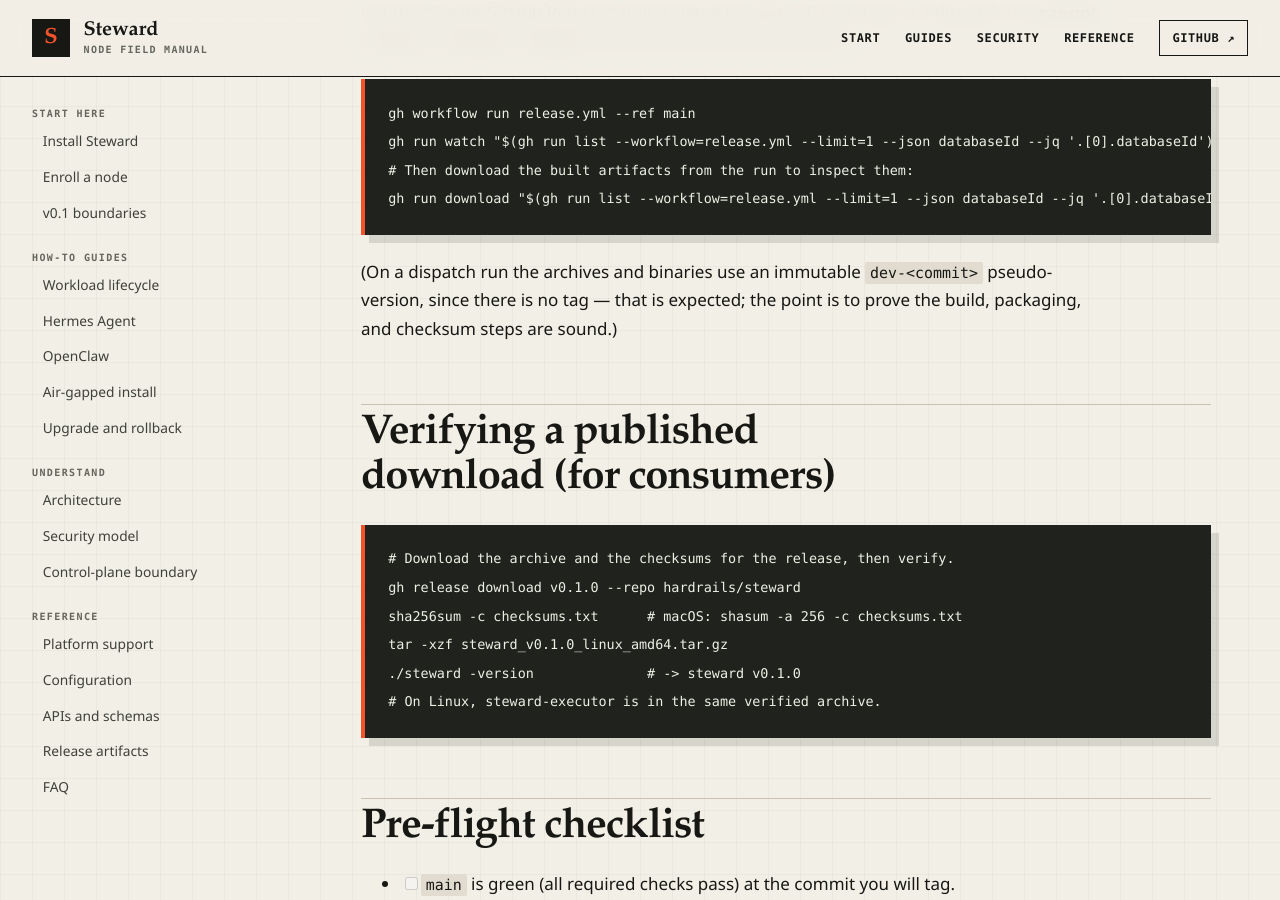
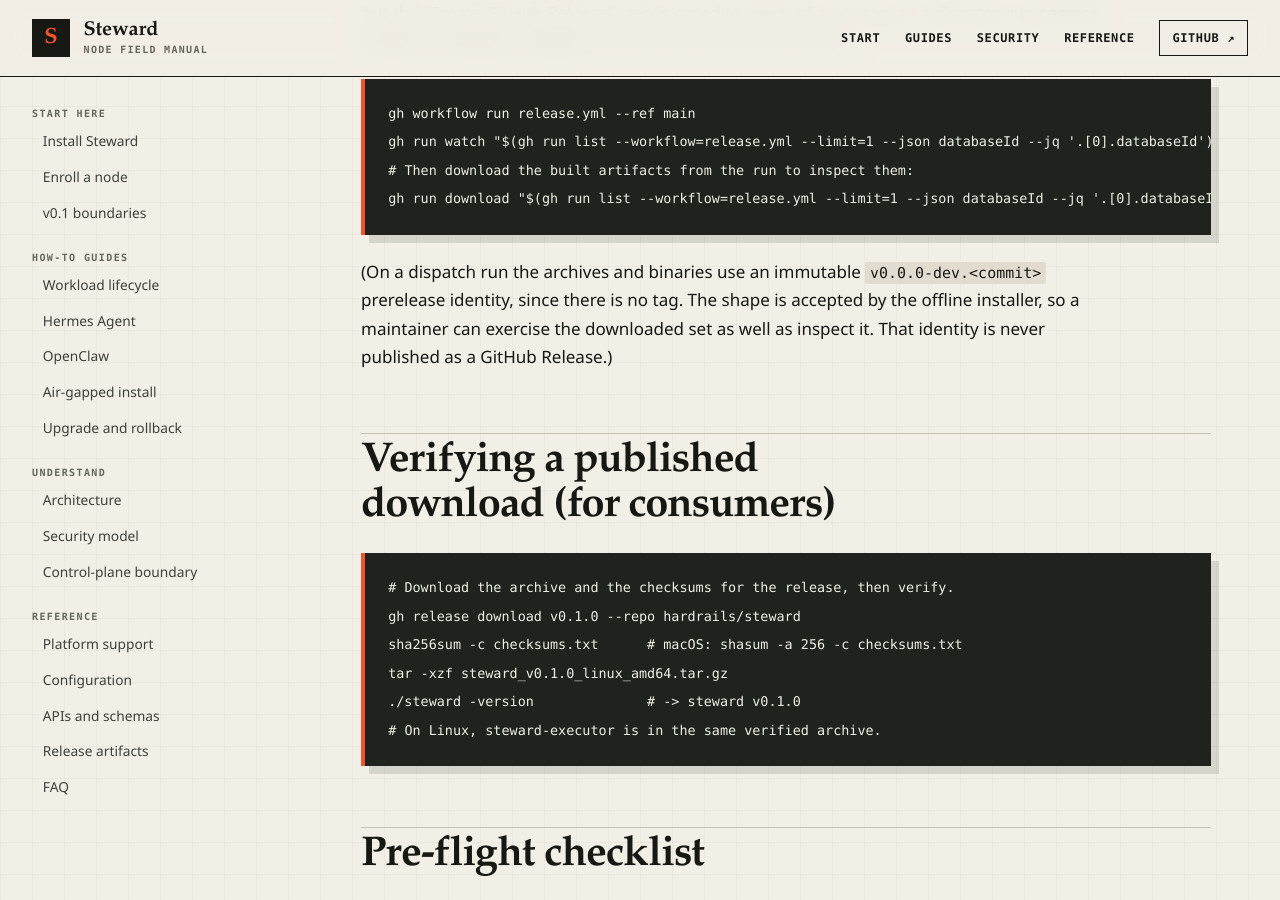
Before and after one commit to hardrails/steward, a Jekyll site: the page built from docs/releasing.md, in a window 1280 px wide and 900 px high, scrolled down 5590 px. Built offline with Jekyll 4.4.1, drawn with Linux system fonts in a browser that asks for light colours.

Commit message:
fix(release): harden dry-run inputs

````diff
--- a/docs/releasing.md
+++ b/docs/releasing.md
@@ -202,9 +202,10 @@
 gh run download "$(gh run list --workflow=release.yml --limit=1 --json databaseId --jq '.[0].databaseId')" -n steward-dist -D /tmp/steward-dist
 ```
 
-(On a dispatch run the archives and binaries use an immutable `dev-<commit>`
-pseudo-version, since there is no tag — that is expected; the point is to prove
-the build, packaging, and checksum steps are sound.)
+(On a dispatch run the archives and binaries use an immutable
+`v0.0.0-dev.<commit>` prerelease identity, since there is no tag. The shape is
+accepted by the offline installer, so a maintainer can exercise the downloaded
+set as well as inspect it. That identity is never published as a GitHub Release.)
 
 ## Verifying a published download (for consumers)
 
````
Also changed, not shown: .github/workflows/release.yml, 1 other file.
